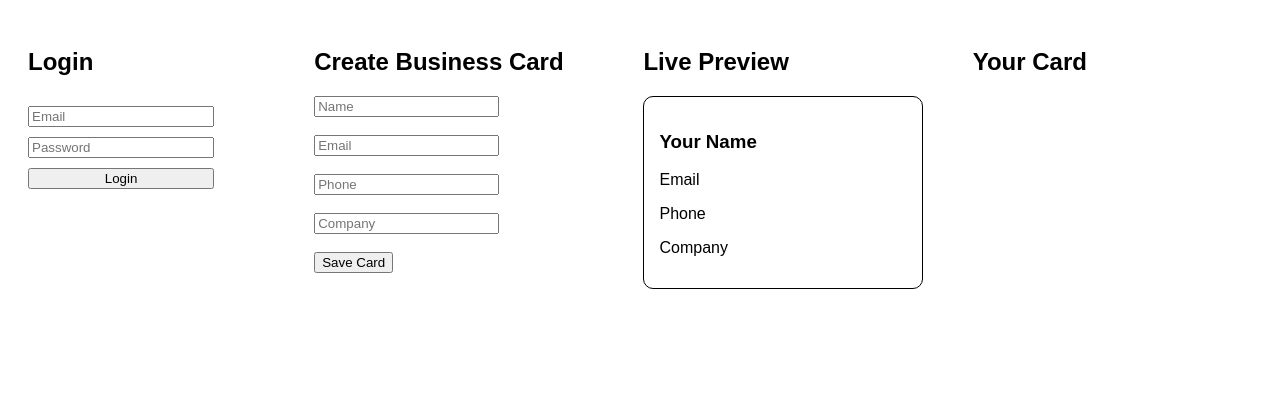
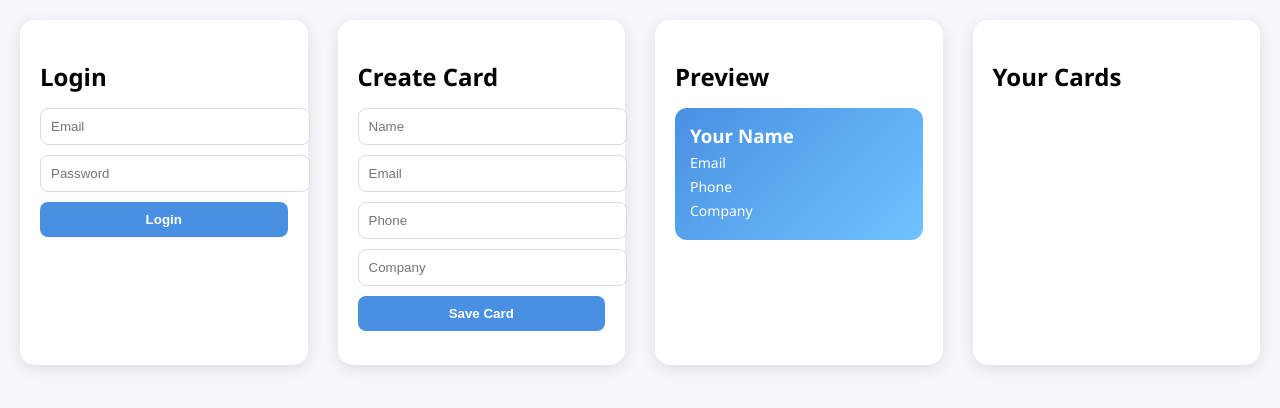
Before and after one commit to ayushkumar1100/BusinessCard, a website: page frontend/index.html in a window 1280 px wide. Drawn offline with Linux system fonts and the light colour scheme.

Commit message:
enhanced css

```diff
--- a/frontend/index.html
+++ b/frontend/index.html
@@ -3,64 +3,108 @@
     <head>
         <title>Digital Business Card</title>
         <style>
-            body{
-                font-family: Arial;
-                display: flex;
-                gap: 50px;
-                padding:20px
+            body {
+                font-family: 'Segoe UI', sans-serif;
+                background: #f5f7fb;
+                margin: 0;
+                padding: 20px;
             }
 
-            .form, .preview, .saved{
+            .container {
+                display: flex;
+                gap: 30px;
+                justify-content: center;
+            }
+
+            .box {
+                background: white;
+                padding: 20px;
+                border-radius: 15px;
+                box-shadow: 0 4px 15px rgba(0,0,0,0.1);
                 width: 300px;
             }
 
-            .card{
-                border: 1px solid black;
+            h2 {
+                margin-bottom: 15px;
+            }
+
+            input {
+                width: 100%;
+                padding: 10px;
+                margin-bottom: 10px;
+                border-radius: 8px;
+                border: 1px solid #ddd;
+                outline: none;
+            }
+
+            input:focus {
+                border-color: #4a90e2;
+            }
+
+            button {
+                width: 100%;
+                padding: 10px;
+                border: none;
+                border-radius: 8px;
+                background: #4a90e2;
+                color: white;
+                font-weight: bold;
+                cursor: pointer;
+                transition: 0.3s;
+            }
+
+            button:hover {
+                background: #357abd;
+            }
+
+            .card {
+                background: linear-gradient(135deg, #4a90e2, #6fc3ff);
+                color: white;
                 padding: 15px;
-                border-radius: 10px;
+                border-radius: 12px;
                 margin-bottom: 10px;
             }
 
-            .login-box {
-                display: flex;
-                flex-direction: column;
-                gap: 10px;
-                width: 200px;
+            .card h3 {
+                margin: 0;
+            }
+
+            .card p {
+                margin: 5px 0;
+                font-size: 14px;
+            }
+
+            #message {
+                color: green;
+                font-size: 14px;
             }
         </style>
     </head>
 
     <body>
 
-        <div class="login-box">
+        <div class="container">
+
+            <div class="box">
                 <h2>Login</h2>
-
-            <input type="email" id="loginEmail" placeholder="Email">
-            <input type="password" id="loginPassword" placeholder="Password">
-
+                <input id="loginEmail" placeholder="Email">
+                <input id="loginPassword" type="password" placeholder="Password">
                 <button onclick="login()">Login</button>
                 <p id="loginMessage"></p>
             </div>
 
-        <p id="loginMessage"></p>
-
-        <div class="form">
-            <h2>Create Business Card</h2>
-
-            <input type="text" id="name" placeholder="Name" oninput="preview()"><br><br>
-            <input type="email" id="email" placeholder="Email" oninput="preview()"><br><br>
-            <input type="text" id="phone" placeholder="Phone" oninput="preview()"><br><br>
-            <input type="text" id="company" placeholder="Company" oninput="preview()"><br><br>
-
-            <button onclick="createCard()">Save Card</button>
-
+            <div class="box">
+                <h2>Create Card</h2>
+                <input id="name" placeholder="Name" oninput="preview()">
+                <input id="email" placeholder="Email" oninput="preview()">
+                <input id="phone" placeholder="Phone" oninput="preview()">
+                <input id="company" placeholder="Company" oninput="preview()">
+                <button id="saveBtn" onclick="createCard()">Save Card</button>
                 <p id="message"></p>
-
             </div>
 
-        <div class="preview">
-            <h2>Live Preview</h2>
-
+            <div class="box">
+                <h2>Preview</h2>
                 <div class="card">
                     <h3 id="p_name">Your Name</h3>
                     <p id="p_email">Email</p>
@@ -69,10 +113,11 @@
                 </div>
             </div>
 
+            <div class="box">
+                <h2>Your Cards</h2>
+                <div id="cardsContainer"></div>
+            </div>
 
-        <div class="saved">
-            <h2>Your Card</h2>
-            <div id="cardsContainer"></div>
         </div>
 
         <script>
```
Lines whose indentation alone changed are shown as unchanged.
